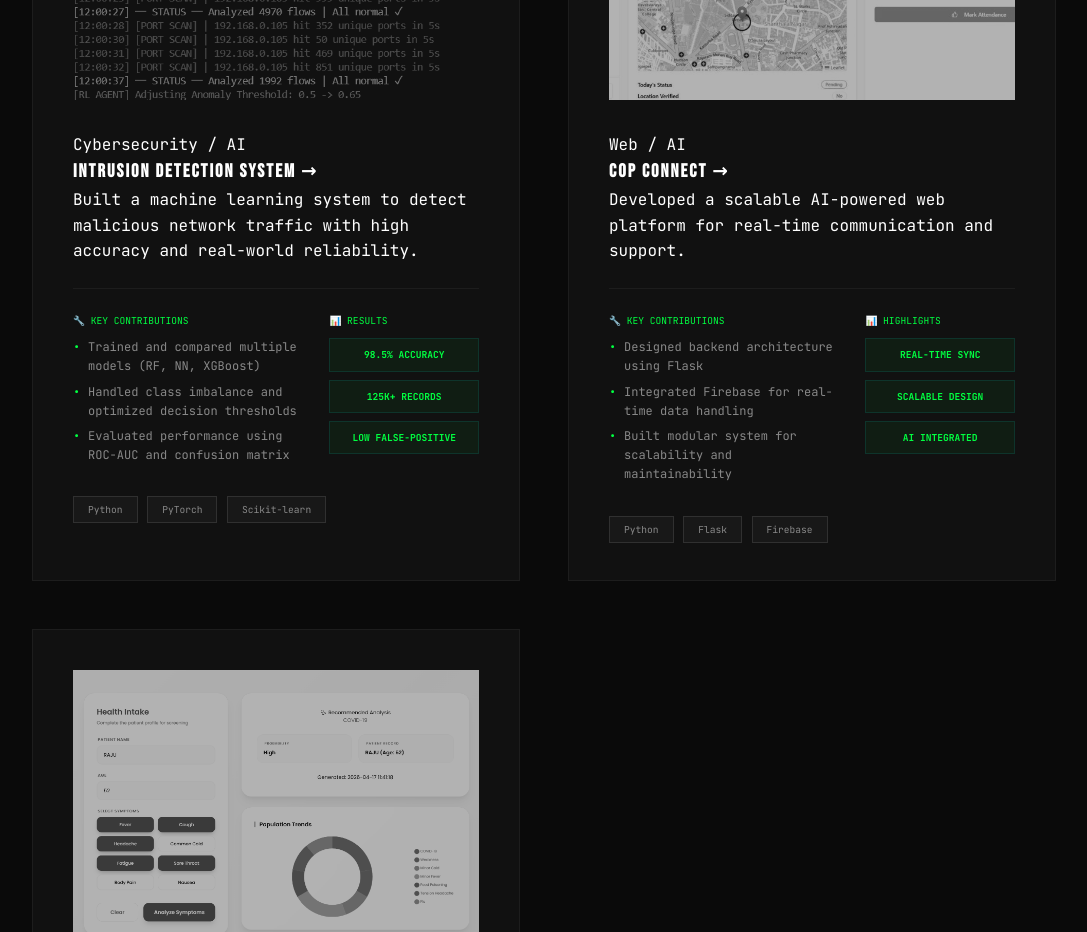
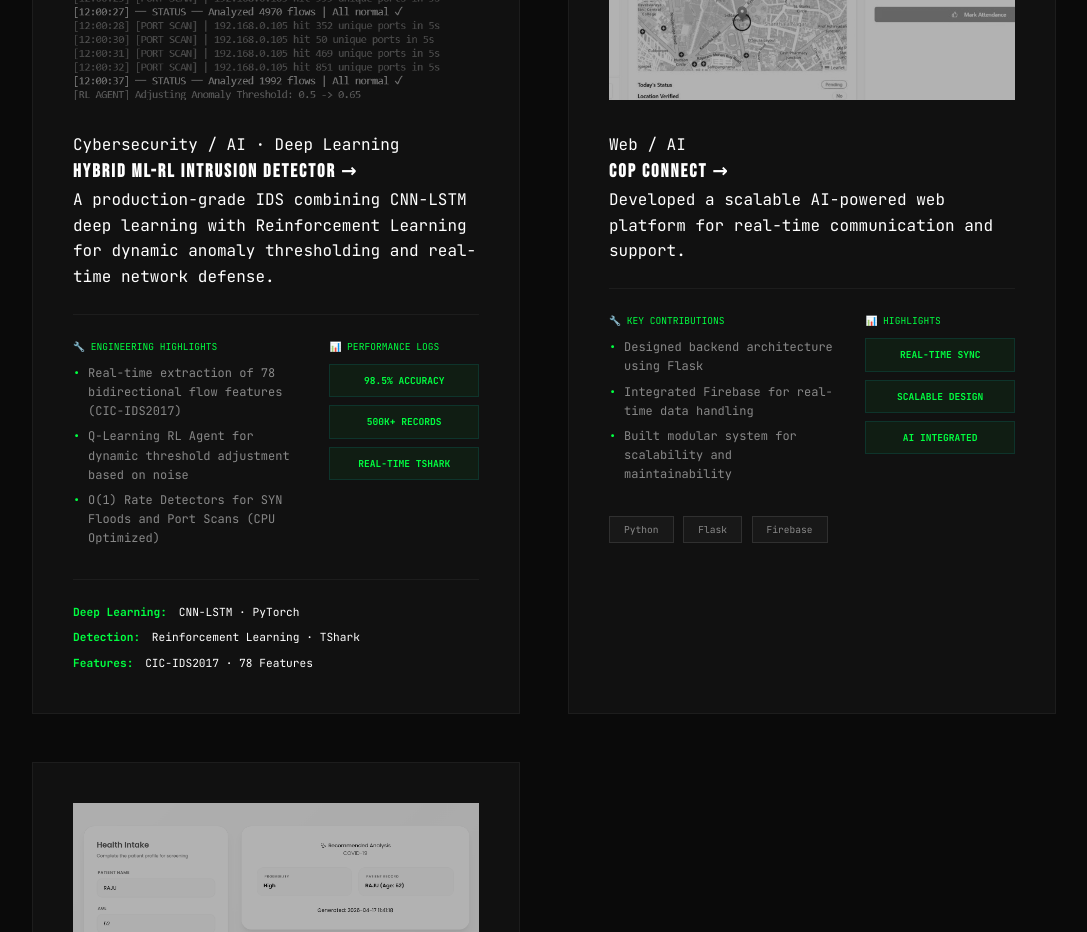
Before and after one commit to PUJARIJAYASAI/JAYASAI_PORTFOILO, a website built with Vite: page index.html in a window 1280 px wide. Shown: the part 5400-6332 px from the top of the page, without its empty margins (96-1183 px from the left). Built offline with nearby package versions, Linux system fonts and the light colour scheme; a web font is replaced by a local one.

Commit message:
feat: Enhanced IDS project description with Hybrid CNN-LSTM and RL metrics

```diff
--- a/index.html
+++ b/index.html
@@ -428,43 +428,48 @@
                         <div class="project-overlay">
                             <span class="overlay-title">VIEW PROJECT</span>
                             <div class="overlay-actions">
-                                <a href="https://github.com/PUJARIJAYASAI" target="_blank"
+                                <a href="https://github.com/PUJARIJAYASAI/CNN-LSTM-Intrusion-Detector" target="_blank"
                                     class="overlay-btn">GITHUB</a>
                             </div>
                         </div>
                         <div class="featured-tag">⭐ FEATURED</div>
                     </div>
-                    <span class="project-cat">Cybersecurity / AI</span>
+                    <span class="project-cat">Cybersecurity / AI · Deep Learning</span>
                     <h3 class="project-title">
-                        INTRUSION DETECTION SYSTEM
+                        HYBRID ML-RL INTRUSION DETECTOR
                         <span class="arrow-move">→</span>
                     </h3>
-                    <p class="project-desc">Built a machine learning system to detect malicious network traffic with
-                        high accuracy and real-world reliability.</p>
+                    <p class="project-desc">A production-grade IDS combining CNN-LSTM deep learning with Reinforcement Learning for dynamic anomaly thresholding and real-time network defense.</p>
 
                     <div class="project-info-grid">
                         <div class="info-block">
-                            <div class="log-label">🔧 KEY CONTRIBUTIONS</div>
+                            <div class="log-label">🔧 ENGINEERING HIGHLIGHTS</div>
                             <ul class="contribution-list">
-                                <li>Trained and compared multiple models (RF, NN, XGBoost)</li>
-                                <li>Handled class imbalance and optimized decision thresholds</li>
-                                <li>Evaluated performance using ROC-AUC and confusion matrix</li>
+                                <li>Real-time extraction of 78 bidirectional flow features (CIC-IDS2017)</li>
+                                <li>Q-Learning RL Agent for dynamic threshold adjustment based on noise</li>
+                                <li>O(1) Rate Detectors for SYN Floods and Port Scans (CPU Optimized)</li>
                             </ul>
                         </div>
                         <div class="info-block">
-                            <div class="log-label">📊 RESULTS</div>
+                            <div class="log-label">📊 PERFORMANCE LOGS</div>
                             <div class="metric-badges">
                                 <span class="metric-badge">98.5% ACCURACY</span>
-                                <span class="metric-badge">125K+ RECORDS</span>
-                                <span class="metric-badge">LOW FALSE-POSITIVE</span>
+                                <span class="metric-badge">500K+ RECORDS</span>
+                                <span class="metric-badge">REAL-TIME TSHARK</span>
                             </div>
                         </div>
                     </div>
 
-                    <div class="tech-stack">
-                        <span class="tech-pill">Python</span>
-                        <span class="tech-pill">PyTorch</span>
-                        <span class="tech-pill">Scikit-learn</span>
+                    <div class="tech-stack-categorized">
+                        <div class="stack-group">
+                            <span class="stack-label">Deep Learning:</span> <span class="stack-val">CNN-LSTM · PyTorch</span>
+                        </div>
+                        <div class="stack-group">
+                            <span class="stack-label">Detection:</span> <span class="stack-val">Reinforcement Learning · TShark</span>
+                        </div>
+                        <div class="stack-group">
+                            <span class="stack-label">Features:</span> <span class="stack-val">CIC-IDS2017 · 78 Features</span>
+                        </div>
                     </div>
                 </article>
 
```
